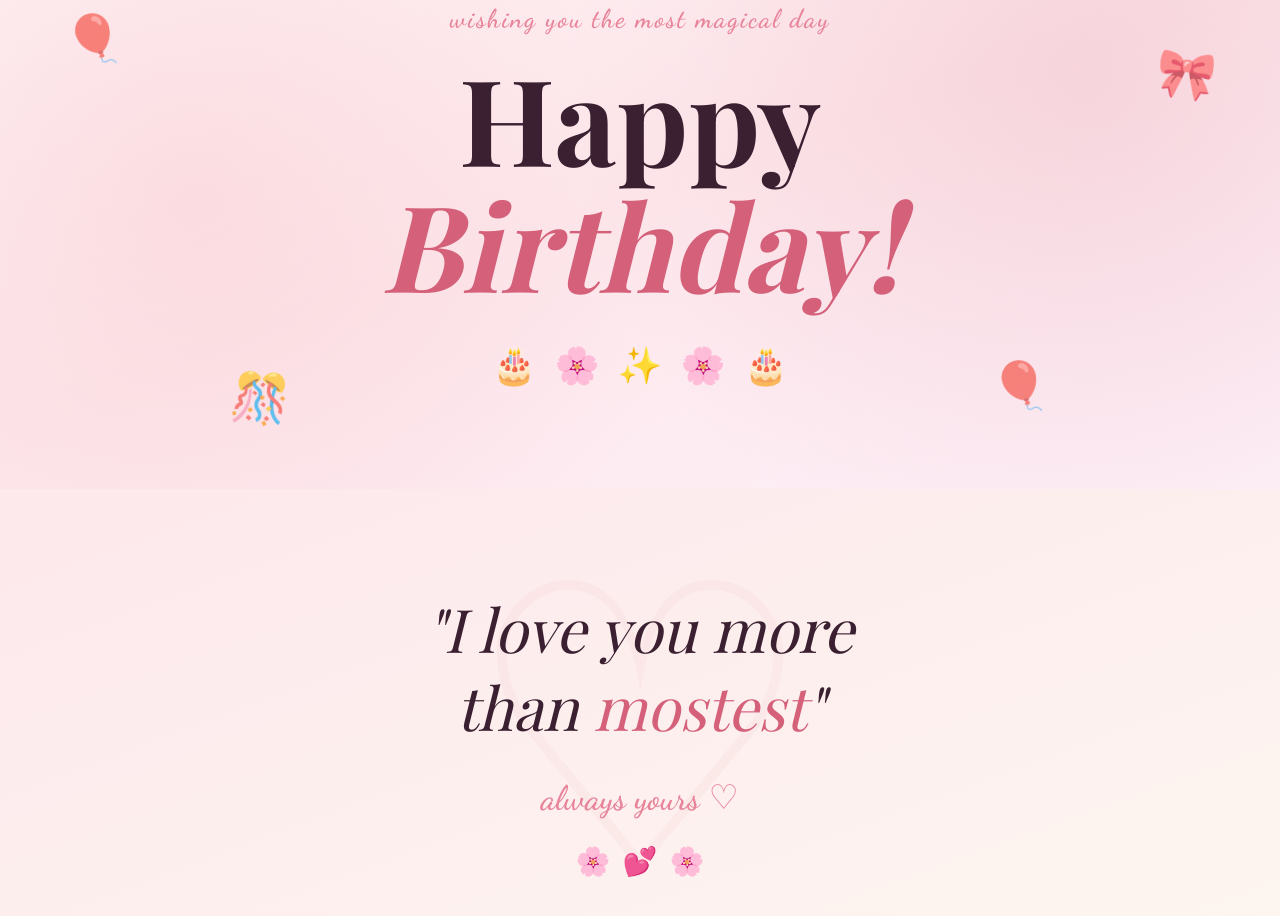
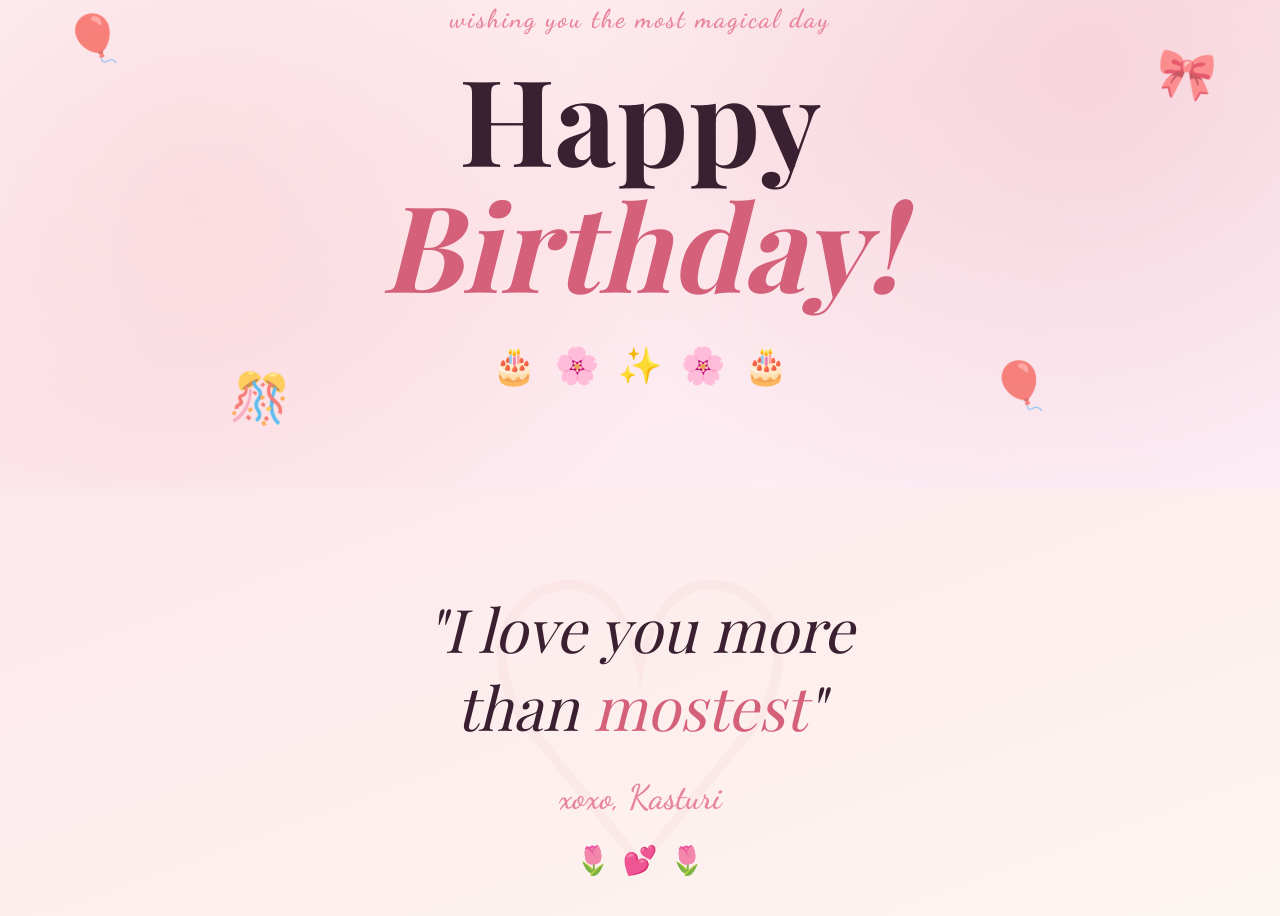
Before and after one commit to iloveyoumorethanmostest/hbd, a plain HTML site: page index.html in a window 1280 px wide. Shown: the part 4804-5720 px from the top of the page. Drawn offline with nearby package versions, Linux system fonts and the light colour scheme; a web font is replaced by a local one.

Commit message:
Update index.html

```diff
--- a/index.html
+++ b/index.html
@@ -932,9 +932,9 @@
   <p class="closing-quote" id="closing-quote">
     "I love you more<br>than <em>mostest</em>"
   </p>
-  <p class="closing-sig">always yours ♡</p>
+  <p class="closing-sig">xoxo, Kasturi</p>
   <div class="closing-hearts" aria-hidden="true">
-    <span>🌸</span><span>💕</span><span>🌸</span>
+    <span>🌷</span><span>💕</span><span>🌷</span>
   </div>
 </section>
 
```
